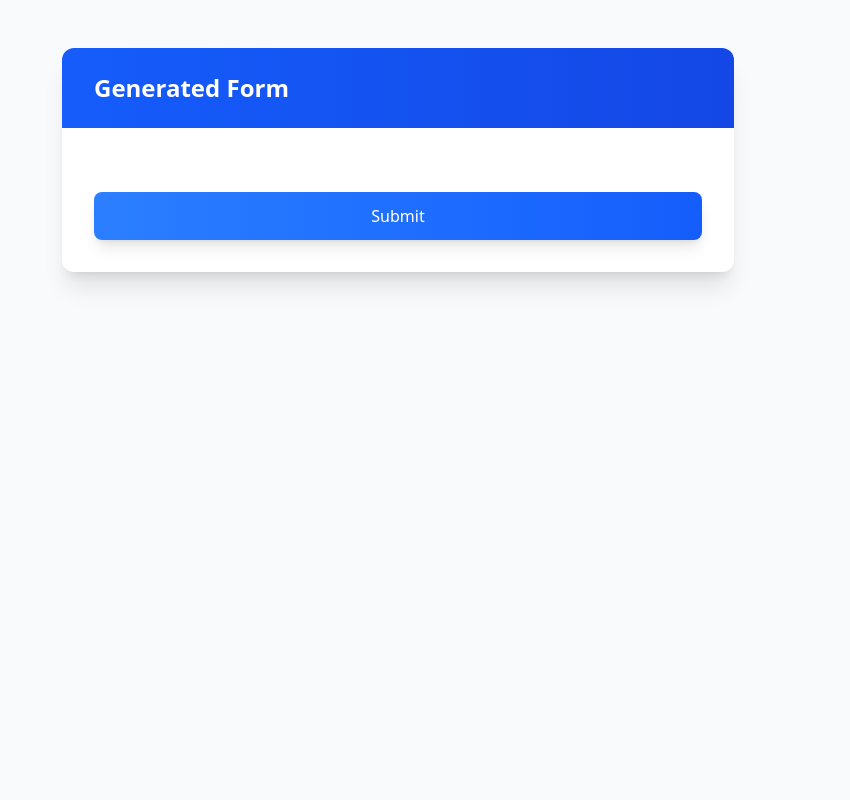
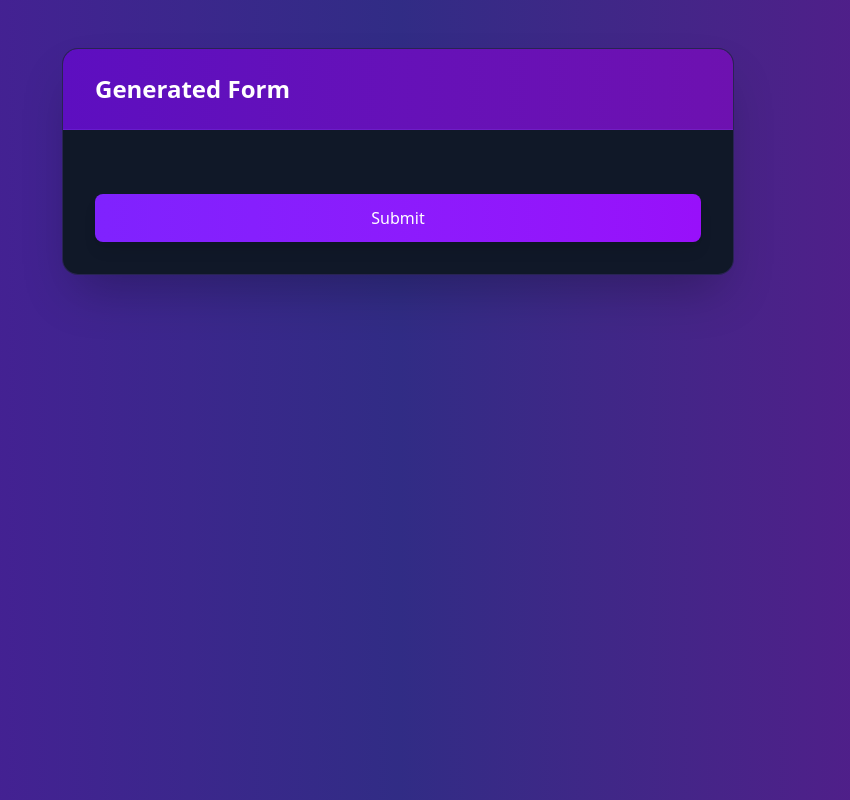
Before and after one commit to Hardik0110/FormBuilder, a React (Vite) app: page /generated-form in a window 1280 px wide. Shown: the whole page, without its empty margins (242-1092 px from the left). Built offline with nearby package versions, Linux system fonts and the light colour scheme.

Commit message:
added styling to generated form page

```diff
--- a/src/pages/GeneratedForm.jsx
+++ b/src/pages/GeneratedForm.jsx
@@ -15,19 +15,19 @@ const GeneratedForm = () => {
   }
 
   return (
-    <div className="min-h-screen bg-gray-50 py-12 px-4 sm:px-6 lg:px-8">
+    <div className="min-h-screen bg-gradient-to-r from-violet-900 via-indigo-900 to-purple-900 py-12 px-4 sm:px-6 lg:px-8 animate-fadeIn">
       <div className="max-w-2xl mx-auto">
-        <div className="bg-white shadow-xl rounded-xl overflow-hidden">
-          <div className="px-8 py-6 bg-gradient-to-r from-blue-600 to-blue-700">
+        <div className="bg-gray-900 shadow-2xl rounded-2xl overflow-hidden border border-violet-500/20 transition-all duration-300 hover:border-violet-500/40">
+          <div className="px-8 py-6 bg-gradient-to-r from-violet-800 to-purple-800 border-b border-violet-500/20">
             <h1 className="text-2xl font-bold text-white">Generated Form</h1>
           </div>
 
           <form onSubmit={handleSubmit(onSubmit)} className="p-8 space-y-6">
             {fields.map((field) => (
-              <div key={field.id} className="relative">
-                <label className="block mb-2 font-medium text-gray-700">
+              <div key={field.id} className="relative animate-slideIn">
+                <label className="block mb-2 font-medium text-gray-200">
                   {field.label}
-                  {field.validation?.required && <span className="text-red-500 ml-1">*</span>}
+                  {field.validation?.required && <span className="text-purple-400 ml-1">*</span>}
                 </label>
                 <input
                   type={field.type}
@@ -42,10 +42,10 @@ const GeneratedForm = () => {
                       message: "Pattern doesn't match"
                     } : undefined
                   })}
-                  className="w-full p-2.5 border border-gray-300 rounded-lg focus:ring-2 focus:ring-blue-500 focus:border-blue-500 bg-white"
+                  className="w-full p-2.5 border border-violet-500/20 rounded-lg focus:ring-2 focus:ring-violet-500 focus:border-violet-500 bg-gray-800 text-white placeholder-gray-400 transition-all duration-200"
                 />
                 {errors[field.label] && (
-                  <span className="absolute -bottom-5 left-0 text-red-500 text-sm">
+                  <span className="absolute -bottom-5 left-0 text-purple-400 text-sm">
                     {errors[field.label].message || "This field is required"}
                   </span>
                 )}
@@ -53,7 +53,7 @@ const GeneratedForm = () => {
             ))}
             <button
               type="submit"
-              className="w-full px-6 py-3 bg-gradient-to-r from-blue-500 to-blue-600 text-white rounded-lg hover:from-blue-600 hover:to-blue-700 transition-all duration-200 font-medium shadow-lg mt-8"
+              className="w-full px-6 py-3 bg-gradient-to-r from-violet-600 to-purple-600 text-white rounded-lg hover:from-violet-700 hover:to-purple-700 transition-all duration-200 font-medium shadow-lg mt-8 transform hover:scale-[1.02]"
             >
               Submit
             </button>
@@ -61,7 +61,8 @@ const GeneratedForm = () => {
         </div>
       </div>
     </div>
-   );
+  );
 };
 
+
 export default GeneratedForm;
```
